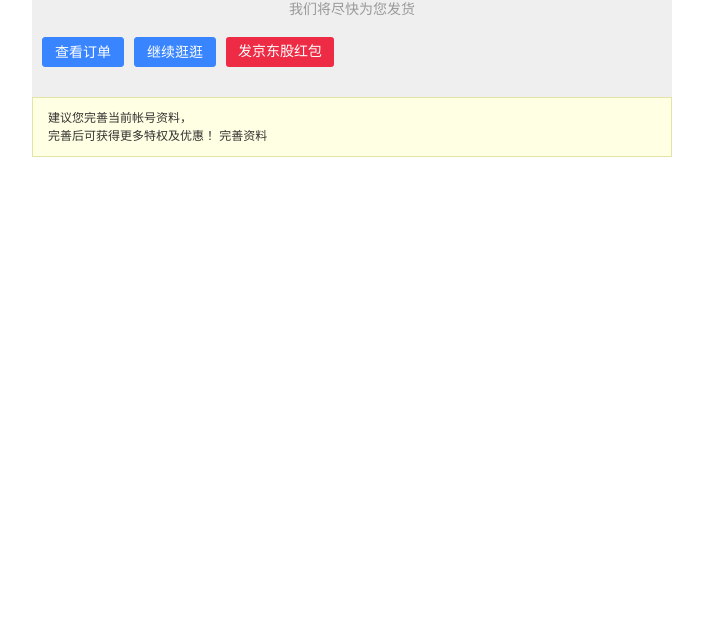
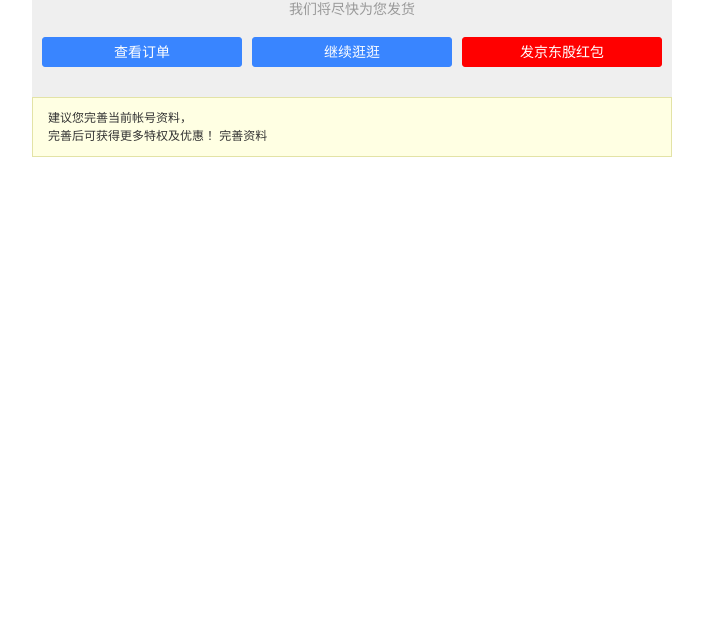
Before and after one commit to chenxj/wxjd, a plain HTML site: page suc_buy.html in a window 1280 px wide. Shown: the part 162-800 px from the top of the page, without its empty margins (288-991 px from the left). Drawn offline with Linux system fonts and the light colour scheme.

Commit message:
fix btn loc

```diff
--- a/suc_buy.html
+++ b/suc_buy.html
@@ -62,10 +62,10 @@ left: 6px;
     <div class="txt">
         <h2>购买成功</h2>
         <div class="sub_tit">我们将尽快为您发货</div>
-        <div class="link_wrap link_wrap2">
+        <div class="link_wrap" style="width:100%;text-align:center;">
             <a id="goDealList" href="javascript:;">查看订单</a>
             <a id="goHome" href="javascript:;" target="_blank">继续逛逛</a>
-            <a href="share.html" id="btnShare" class="jdshare"  >发京东股红包</a>
+            <a href="share.html" id="btnShare" class="jdshare" style="background-color:red;border:1px solid red" >发京东股红包</a>
         </div>
     </div>
 </div>
```
